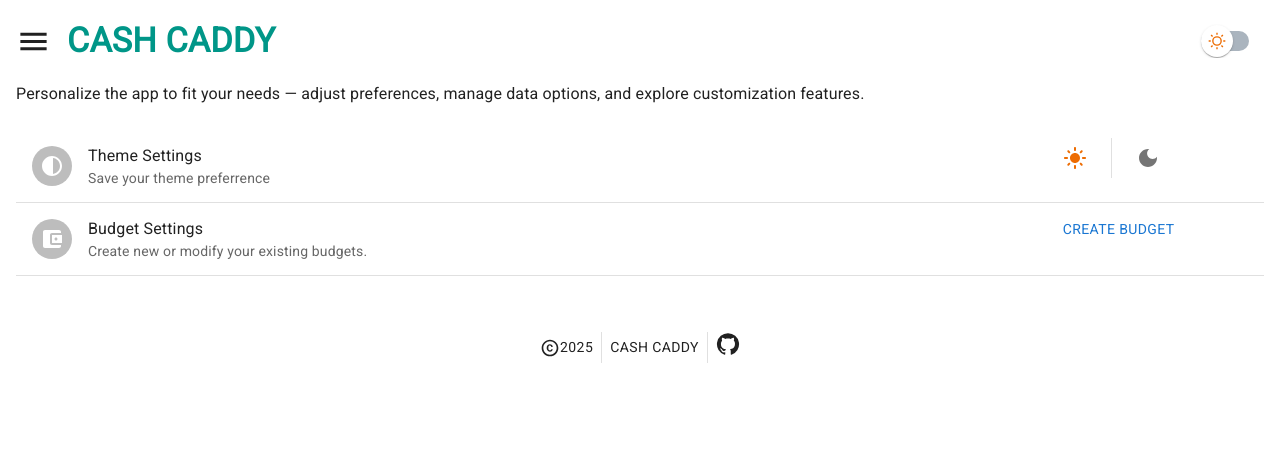
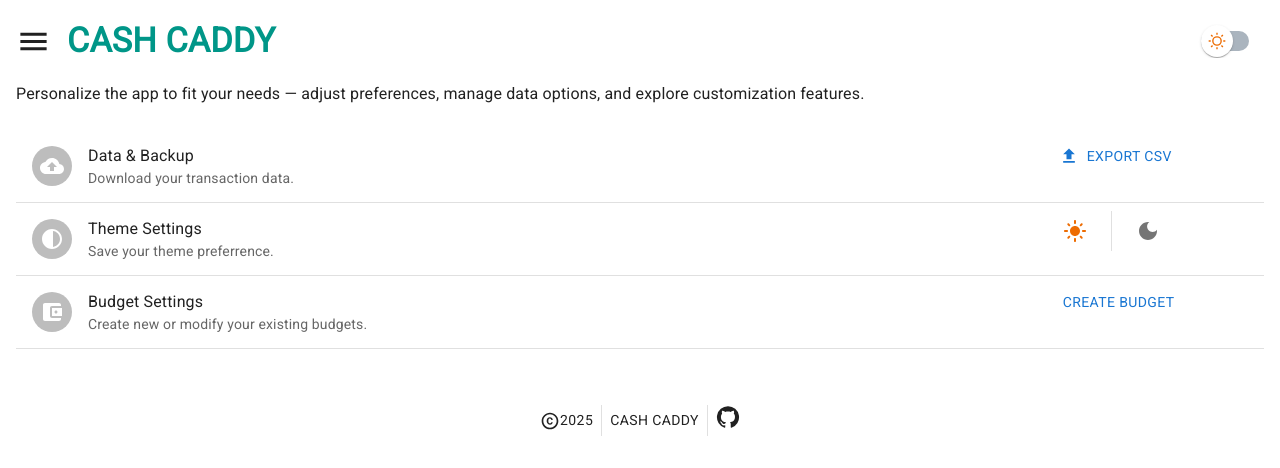
Before and after one commit to vmanidev/cash-caddy, a React (Vite) app: page /settings in a window 1280 px wide. Shown: the top 468 px of the page. Built offline with nearby package versions, Linux system fonts and the light colour scheme; sample sign-in values are in the browser's storage.

Commit message:
feat(ui): add data and backup settings

```diff
--- a/src/pages/Settings.tsx
+++ b/src/pages/Settings.tsx
@@ -16,9 +16,11 @@
 import { useDispatch, useSelector } from "react-redux";
 import {
   AccountBalanceWallet,
+  Backup,
   Contrast,
   DarkMode,
   LightMode,
+  Upload,
 } from "@mui/icons-material";
 import { savePreferredMode } from "../store/features/themeSlice";
 import { useState } from "react";
@@ -38,6 +40,30 @@
     showModal: false,
   });
 
+  const DataAndBackup = () => {
+    return (
+      <ListItem alignItems="flex-start">
+        <ListItemAvatar>
+          <Avatar>
+            <Backup />
+          </Avatar>
+        </ListItemAvatar>
+
+        <Grid size={12} container>
+          <Grid size={{ xs: 12, sm: 8, md: 8, lg: 10, xl: 10 }}>
+            <ListItemText
+              primary="Data & Backup"
+              secondary="Download your transaction data."
+            />
+          </Grid>
+          <Grid size={{ xs: 12, sm: 4, md: 4, lg: 2, xl: 2 }}>
+            <Button startIcon={<Upload />}>Export CSV</Button>
+          </Grid>
+        </Grid>
+      </ListItem>
+    );
+  };
+
   const ModeSettings = () => {
     return (
       <ListItem alignItems="flex-start">
@@ -51,7 +77,7 @@
           <Grid size={{ xs: 12, sm: 8, md: 8, lg: 10, xl: 10 }}>
             <ListItemText
               primary="Theme Settings"
-              secondary="Save your theme preferrence"
+              secondary="Save your theme preferrence."
             />
           </Grid>
           <Grid size={{ xs: 12, sm: 4, md: 4, lg: 2, xl: 2 }}>
@@ -135,6 +161,8 @@
           />
         )}
         <List>
+          <DataAndBackup />
+          <Divider component="li" />
           <ModeSettings />
           <Divider component="li" />
           <BudgetSettings />
```
